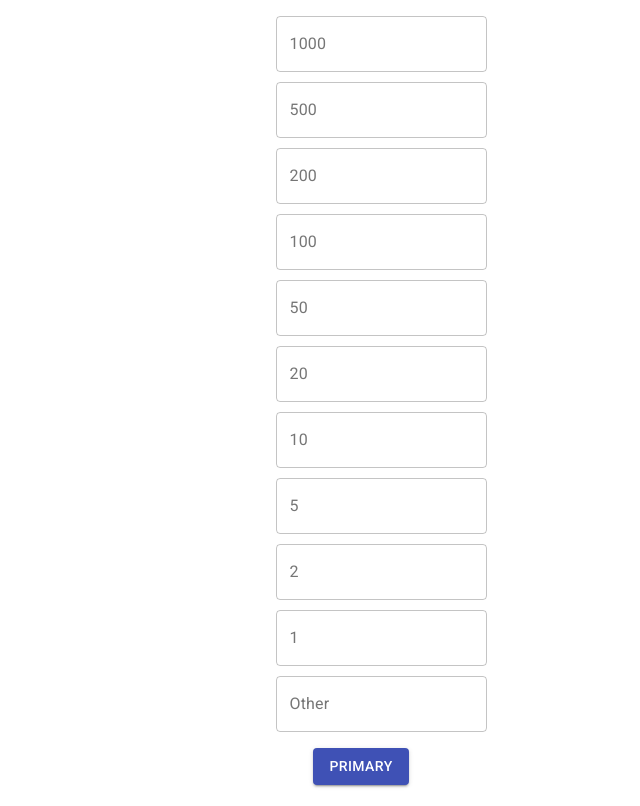
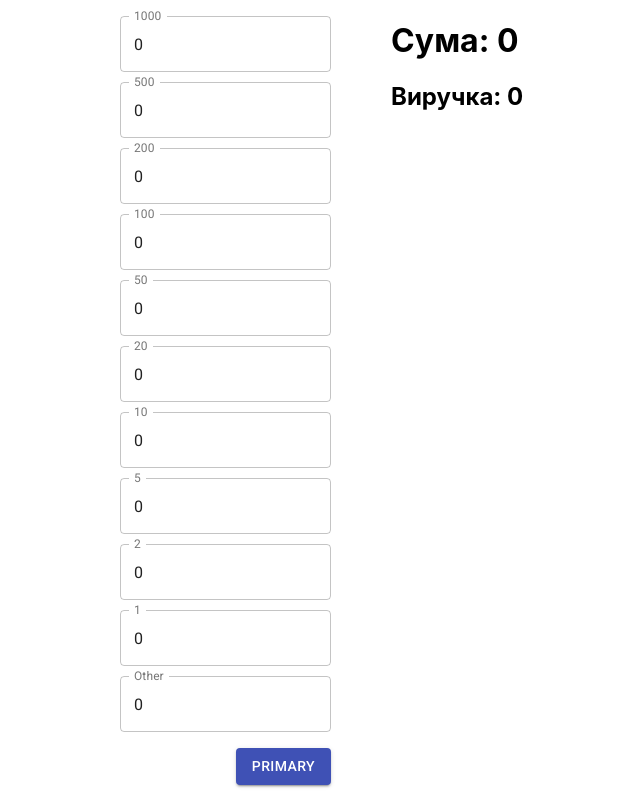
Before and after one commit to alexandr90h/calc-cash, a React (Create React App) app: page / in a window 1280 px wide. Shown: the whole page, without its empty margins (279-919 px from the left). Built offline with nearby package versions, Linux system fonts and the light colour scheme.

Commit message:
25.02.2021-1

```diff
--- a/package.json
+++ b/package.json
@@ -1,5 +1,6 @@
 {
   "name": "calc-cash",
+  "homepage": "https://alexandr90h.github.io/calc-cash",
   "version": "0.1.0",
   "private": true,
   "dependencies": {
@@ -15,7 +16,9 @@
   },
   "scripts": {
     "start": "react-scripts start",
-    "build": "react-scripts build"
+    "build": "react-scripts build",
+    "predeploy": "npm run build",
+    "deploy": "gh-pages -d build"
   },
   "eslintConfig": {
     "extends": [
--- a/src/App.css
+++ b/src/App.css
@@ -1,7 +1,17 @@
 .App {
   text-align: center;
+  display: grid;
+  grid-template-columns: 1fr 1fr;
 }
-
+.main-form-conteiner {
+  text-align: right;
+  padding-right: 30px;
+}
+.result-conteiner {
+  text-align: left;
+  vertical-align: middle;
+  padding-left: 30px;
+}
 .App-logo {
   height: 40vmin;
   pointer-events: none;
--- a/src/App.js
+++ b/src/App.js
@@ -1,12 +1,10 @@
 import './App.css';
 import MainForm from './MainForm/MainForm';
-import Results from './Results/Results';
 
-function App(props) {
+function App() {
   return (
     <div className="App">
       <MainForm />
-      <Results />
     </div>
   );
 }
--- a/src/MainForm/MainForm.jsx
+++ b/src/MainForm/MainForm.jsx
@@ -1,18 +1,18 @@
 import { TextField, Button, Paper } from '@material-ui/core';
 import { useState } from 'react';
 export default function MainForm() {
-  const [thousand, setThousand] = useState('');
-  const [hundred, setHundred] = useState('');
-  const [fiveHundred, setFiveHundred] = useState('');
-  const [twoHundred, setTwoHundred] = useState('');
-  const [fifty, setFifty] = useState('');
-  const [twenty, setTwenty] = useState('');
-  const [ten, setTen] = useState('');
-  const [five, setFive] = useState('');
-  const [two, setTwo] = useState('');
-  const [one, setOne] = useState('');
-  const [other, setOther] = useState('');
-
+  const [thousand, setThousand] = useState(0);
+  const [hundred, setHundred] = useState(0);
+  const [fiveHundred, setFiveHundred] = useState(0);
+  const [twoHundred, setTwoHundred] = useState(0);
+  const [fifty, setFifty] = useState(0);
+  const [twenty, setTwenty] = useState(0);
+  const [ten, setTen] = useState(0);
+  const [five, setFive] = useState(0);
+  const [two, setTwo] = useState(0);
+  const [one, setOne] = useState(0);
+  const [other, setOther] = useState(0);
+  const [sum, setSum] = useState(0);
   const hendleInputChanga = e => {
     switch (e.target.name) {
       case 'thousand':
@@ -54,7 +54,7 @@ export default function MainForm() {
   };
   const submitCalcForm = e => {
     e.preventDefault();
-    let sum =
+    setSum(
       thousand * 1000 +
         fiveHundred * 500 +
         twoHundred * 200 +
@@ -65,11 +65,18 @@ export default function MainForm() {
         five * 5 +
         two * 2 +
         one +
-      other;
+        other,
+    );
     console.log(sum);
   };
   return (
-    <form noValidate autoComplete="off" onSubmit={submitCalcForm}>
+    <>
+      <form
+        className="main-form-conteiner"
+        noValidate
+        autoComplete="off"
+        onSubmit={submitCalcForm}
+      >
         <Paper elevation={3} />
         <ul className="main-form">
           <li>
@@ -188,5 +195,29 @@ export default function MainForm() {
           Primary
         </Button>
       </form>
+      <div className="result-conteiner">
+        <h1>
+          <span>Сума: </span>
+          {thousand * 1000 +
+            fiveHundred * 500 +
+            twoHundred * 200 +
+            hundred * 100 +
+            fifty * 50 +
+            twenty * 20 +
+            ten * 10 +
+            five * 5 +
+            two * 2 +
+            one +
+            other}
+        </h1>
+        <h2>
+          <span>Виручка: </span>
+          {thousand * 1000 +
+            fiveHundred * 500 +
+            twoHundred * 200 +
+            hundred * 100}
+        </h2>
+      </div>
+    </>
   );
 }
--- a/src/Results/Results.jsx
+++ /dev/null
@@ -1,3 +0,0 @@
-export default function Results(props) {
-  return <h1>{props.sum}</h1>;
-}
```
Lines whose indentation alone changed are shown as unchanged.
